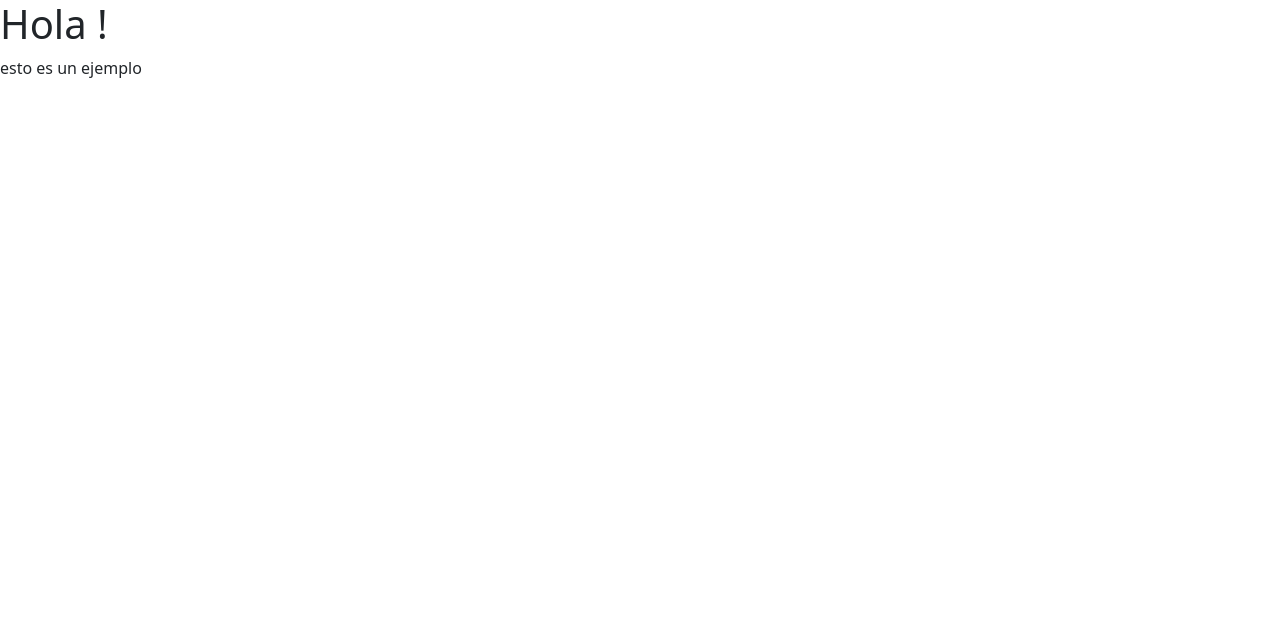
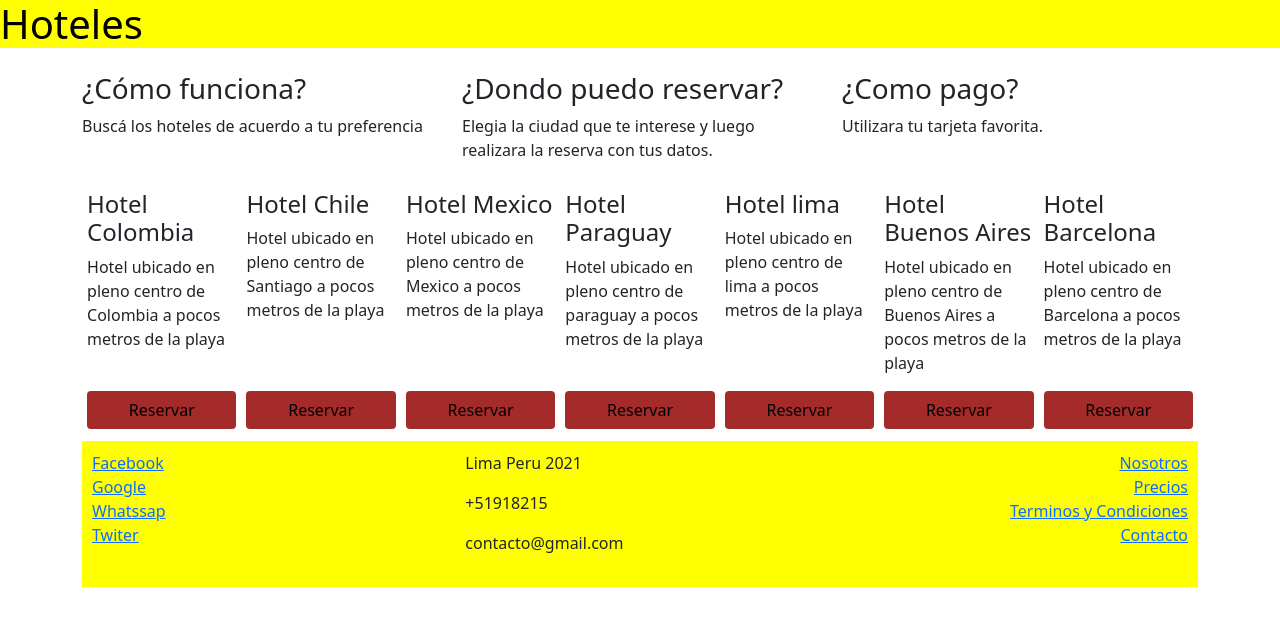
Before and after one commit to Sebastian1406/proyecto, a website: page index.html in a window 1280 px wide. Drawn offline with nearby package versions, Linux system fonts and the light colour scheme.

Commit message:
agregamos un footer y css

```diff
--- /dev/null
+++ b/css/main.css
@@ -0,0 +1,21 @@
+.jumbotron {
+    background-color: yellow;
+    color: black;
+}
+footer{
+    padding: 10px 10px 0 10px;
+    background-color: yellow;
+    margin-bottom: 0px;
+}
+.btn{
+    color: black;
+    background-color: brown;
+}
+.card-hotel{
+    flex: 1 150px;
+    padding: 2px 5px;
+    margin: 10px 0px;
+}
+.btn-reserva{
+    width: 100%;
+}
--- a/index.html
+++ b/index.html
@@ -1,25 +1,157 @@
-<!DOCTYPE html>
+<!doctype html>
 <html lang="en">
+
 <head>
-    <meta charset="UTF-8">
-    <meta http-equiv="X-UA-Compatible" content="IE=edge">
-    <meta name="viewport" content="width=device-width, initial-scale=1.0">
-    <title>Document</title>
+	<meta charset="utf-8">
+	<meta name="viewport" content="width=device-width, initial-scale=1">
+	<link rel="stylesheet" href="node_modules/bootstrap/dist/css/bootstrap.min.css">
+	<link rel="stylesheet" href="css/main.css">
 
-    <link rel="stylesheet" href="node_modules/bootstrap/dist/css/bootstrap.min.css">
+	<title>Hello, world!</title>
 
 </head>
+
 <body>
-    <h1>Hola !</h1>
-    <p>esto es un ejemplo</p>
+
+	<div class="jumbotron">
+		<h1>Hoteles</h1>
+	</div>
+	<div class="container">
+		<div class="row">
+			<div class="col-sm-4  d-flex flex-column">
+				<p>
+					<h3>¿Cómo funciona?</h3>
+					<p>Buscá los hoteles de acuerdo a tu preferencia</p>
+				</p>
+			</div>
+			<div class="col-sm-4">
+				<p>
+					<h3>¿Dondo puedo reservar?</h3>
+					<p>Elegia la ciudad que te interese y luego realizara la reserva con tus datos.</p>
+				</p>
+			</div>
+			<div class="col-sm-4">
+				<p>
+					<h3>¿Como pago?</h3>
+					<p>Utilizara tu tarjeta favorita.</p>
+				</p>
+			</div>
+		</div>
+	</hr>
+
+	<div class="d-flex flex-wrap flex-row-reverse">
+		<div class=" card-hotel  d-flex flex-column justify-content-between">
+			<div>
+				<h4>Hotel Barcelona</h4>
+				<p>Hotel ubicado en pleno centro de Barcelona a pocos metros de la playa</p>
+			</div>
+
+			<div>
+				<button class="btn btn-reserva">Reservar</button>
+			</div>
+
+		</div>
+		<div class=" card-hotel  d-flex flex-column justify-content-between">
+			<div>
+				<h4>Hotel Buenos Aires</h4>
+				<p>Hotel ubicado en pleno centro de Buenos Aires a pocos metros de la playa</p>
+			</div>
+
+			<div>
+				<button class="btn btn-reserva">Reservar</button>
+			</div>
+		</div>
+		<div class=" card-hotel  d-flex flex-column justify-content-between">
+			<div>
+				<h4>Hotel lima</h4>
+				<p>Hotel ubicado en pleno centro de lima a pocos metros de la playa</p>
+			</div>
+
+			<div>
+				<button class="btn btn-reserva">Reservar</button>
+			</div>
+		</div>
+		<div class=" card-hotel  d-flex flex-column justify-content-between">
+			<div>
+				<h4>Hotel Paraguay</h4>
+				<p>Hotel ubicado en pleno centro de paraguay a pocos metros de la playa</p>
+			</div>
+
+			<div>
+				<button class="btn btn-reserva">Reservar</button>
+			</div>
+		</div>
+		<div class=" card-hotel d-flex flex-column justify-content-between">
+			<div>
+				<h4>Hotel Mexico</h4>
+				<p>Hotel ubicado en pleno centro de Mexico a pocos metros de la playa</p>
+			</div>
+
+			<div>
+				<button class="btn btn-reserva">Reservar</button>
+			</div>
+		</div>
+		<div class=" card-hotel  d-flex flex-column justify-content-between">
+			<div>
+				<h4>Hotel Chile</h4>
+				<p>Hotel ubicado en pleno centro de Santiago a pocos metros de la playa</p>
+			</div>
+
+			<div>
+				<button class="btn btn-reserva">Reservar</button>
+			</div>
+		</div>
+		<div class=" card-hotel  d-flex flex-column justify-content-between">
+			<div>
+				<h4>Hotel Colombia</h4>
+				<p>Hotel ubicado en pleno centro de Colombia a pocos metros de la playa</p>
+			</div>
+
+			<div>
+				<button class="btn btn-reserva">Reservar</button>
+			</div>
+		</div>
+
+	</div>
+
+
+	<footer>
+		<div class="row ">
+
+			<div class="col-sm-4 d-flex flex-column">
+				<a href="www.Facebook.com">Facebook</a>
+				<a href="www.google.com">Google</a>
+				<a href="www.whatssap.com">Whatssap</a>
+				<a href="www.whatssap.com">Twiter</a>
+			</div>
+			<div class="col-sm-4 d-flex flex-column">
+				<address>
+					<p>Lima Peru 2021</p>
+					<p>+51918215</p>
+					<p>contacto@gmail.com</p>
+				</address>
+			</div>
+			<div class="col-sm-4 d-flex flex-column align-items-end">
+				<a href="#">Nosotros</a>
+				<a href="#">Precios</a>
+				<a href="#">Terminos y Condiciones</a>
+				<a href="#">Contacto</a>
+			</div>
+
+		</div>
+
+	</footer>
 
 
 
 
-    <script src="node_modules/jquery/dist/jquery.min.js"></script>
-    <script src="node_modules/popper.js/dist/popper.min.js"></script>
-    <script src="node_modules/bootstrap/dist/js/bootstrap.min.js"></script>
 
 
+
+	<script src="node_modules/jquery/dist/jquery.min.js"></script>
+	<script src="node_modules/popper.js/dist/popper.min.js"></script>
+	<script src="node_modules/bootstrap/dist/js/bootstrap.min.js"></script>
+
 </body>
+
 </html>
```
